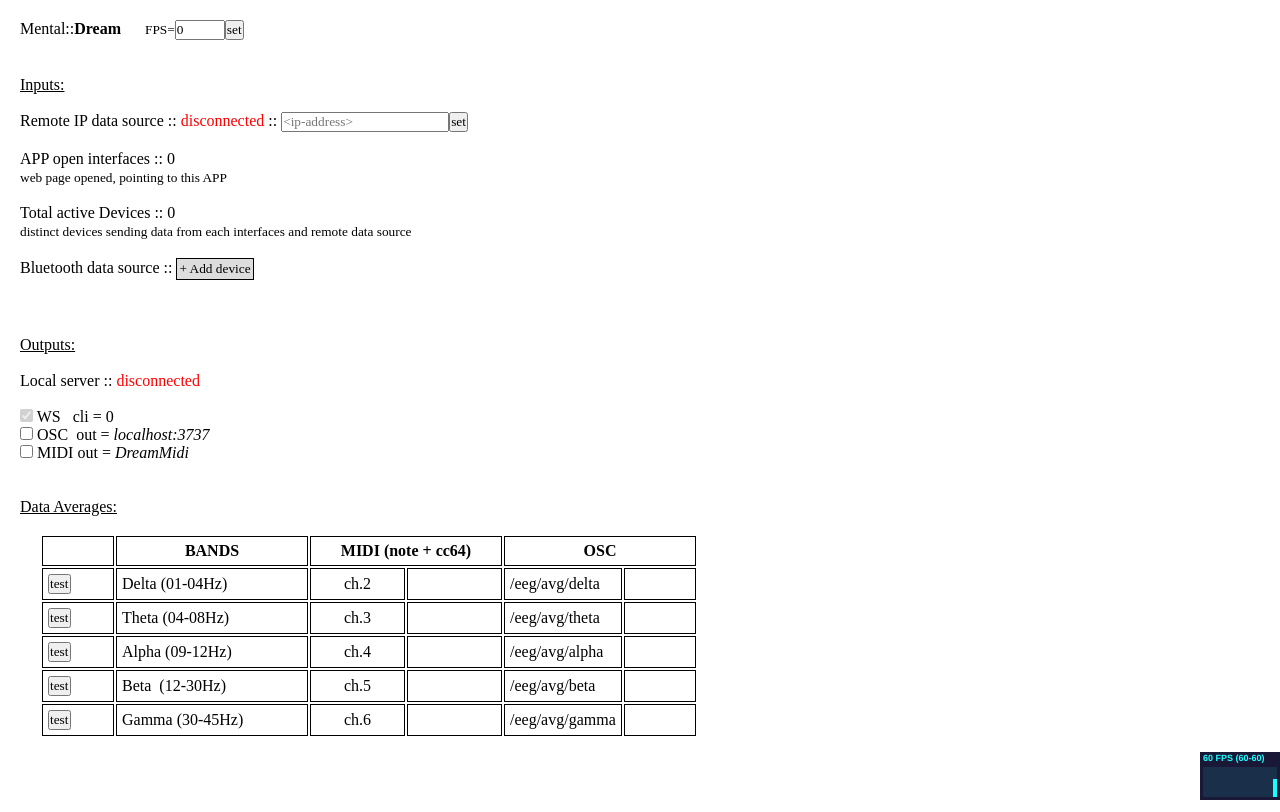
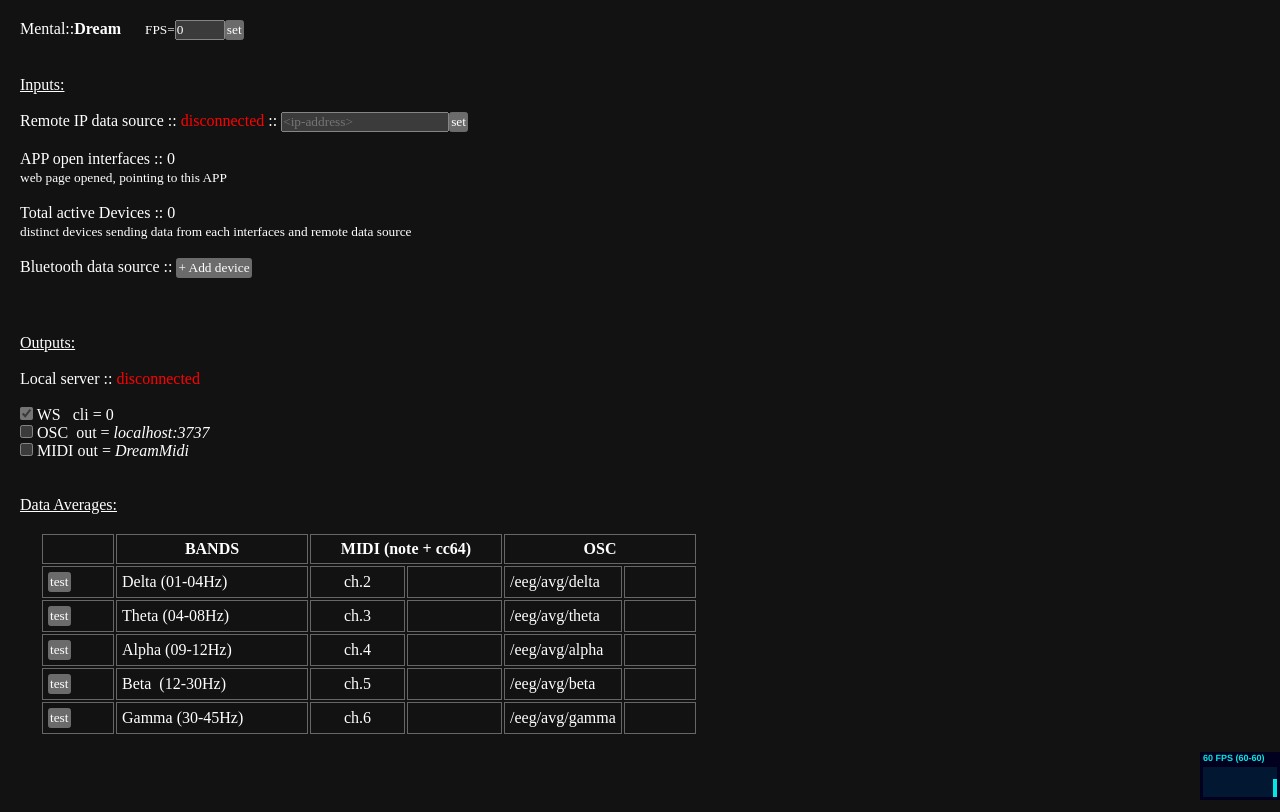
Before and after one commit to Hemisphere-Project/LiveDream, a website with bundled scripts: page mental-dream/www/2.0/index.html in a window 1280 px wide. Built offline with nearby package versions, Linux system fonts and the light colour scheme; no server answers; a web font is replaced by a local one.

Commit message:
darkmode

```diff
--- a/mental-dream/www/2.0/css/dream.css
+++ b/mental-dream/www/2.0/css/dream.css
@@ -1,3 +1,7 @@
+:root {
+  color-scheme: dark;
+}
+
 body {
   padding: 20px;
 }
@@ -36,13 +40,12 @@
 
 .testerz th, .testerz td {
   padding: 5px;
-  border: 1px solid black;
+  border: 1px solid #666;
 }
 
 .ctrls #add-device {
   margin: 0px;
   padding: 2px;
-  background-color: #DDD;
   border-radius: 0px;
   border: 1px solid black;
   cursor: pointer;
--- a/mental-dream/www/2.0/index.html
+++ b/mental-dream/www/2.0/index.html
@@ -40,7 +40,7 @@
 		Total active Devices :: <span id="devCount">0</span> <br /><small>distinct devices sending data from each interfaces and remote data source</small><br />
 			<br />
 
-		Bluetooth data source :: <button id="add-device" onclick="connect()">+ Add device</button>
+		Bluetooth data source :: <button id="addDevice" onclick="connect()">+ Add device</button>
 		<section id="device-hyper-widget-holder"></section>
 		<br /><br />
 
```
